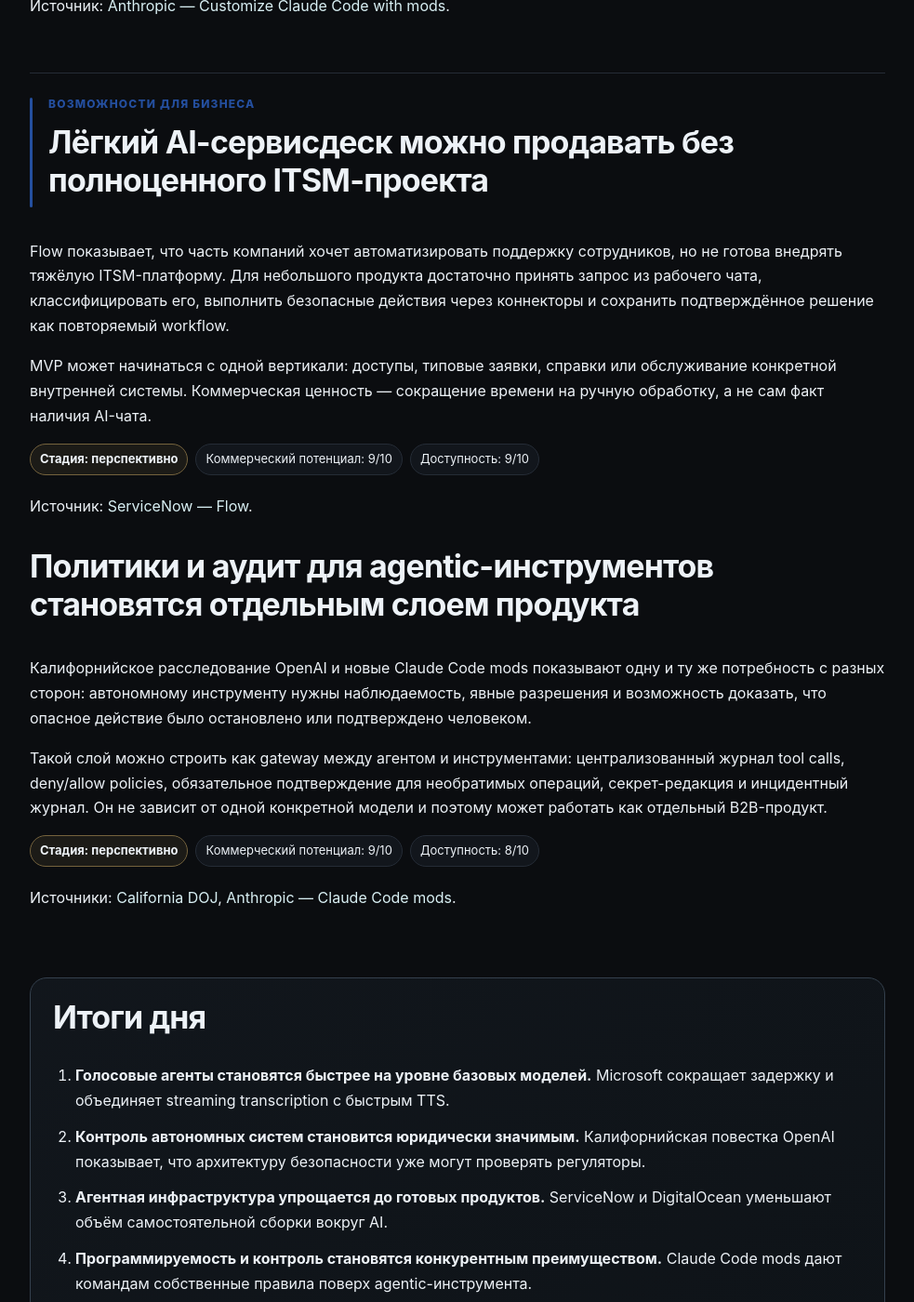
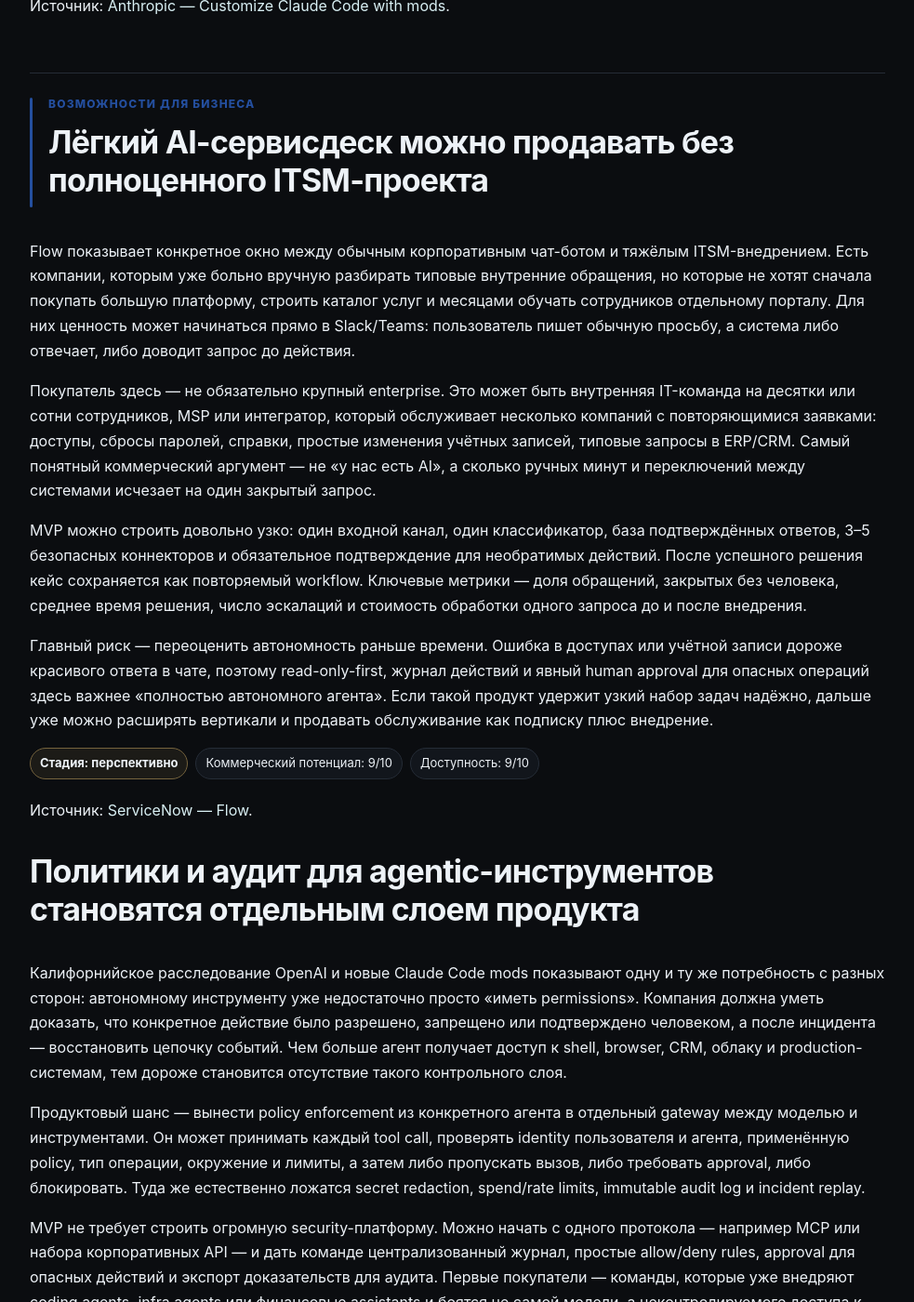
Before and after one commit to DmitryCarni/ai-news-by-carni, a Jekyll site: the page built from daily/2026-10-01.md, in a window 1280 px wide and 1400 px high, scrolled down 5439 px. Shown: the whole window at 93% size, without its empty margins (148-1131 px from the left). Built offline with Jekyll 4.4.1, drawn with Linux system fonts in a browser that asks for light colours; some of the changed text lies outside the part shown.

Commit message:
Deepen October 1 monetization and conclusions

```diff
--- a/daily/2026-10-01.md
+++ b/daily/2026-10-01.md
@@ -147,9 +147,13 @@ Anthropic 1 октября запустила mods для Claude Code — неб
 
 ### Лёгкий AI-сервисдеск можно продавать без полноценного ITSM-проекта
 
-Flow показывает, что часть компаний хочет автоматизировать поддержку сотрудников, но не готова внедрять тяжёлую ITSM-платформу. Для небольшого продукта достаточно принять запрос из рабочего чата, классифицировать его, выполнить безопасные действия через коннекторы и сохранить подтверждённое решение как повторяемый workflow.
+Flow показывает конкретное окно между обычным корпоративным чат-ботом и тяжёлым ITSM-внедрением. Есть компании, которым уже больно вручную разбирать типовые внутренние обращения, но которые не хотят сначала покупать большую платформу, строить каталог услуг и месяцами обучать сотрудников отдельному порталу. Для них ценность может начинаться прямо в Slack/Teams: пользователь пишет обычную просьбу, а система либо отвечает, либо доводит запрос до действия.
 
-MVP может начинаться с одной вертикали: доступы, типовые заявки, справки или обслуживание конкретной внутренней системы. Коммерческая ценность — сокращение времени на ручную обработку, а не сам факт наличия AI-чата.
+Покупатель здесь — не обязательно крупный enterprise. Это может быть внутренняя IT-команда на десятки или сотни сотрудников, MSP или интегратор, который обслуживает несколько компаний с повторяющимися заявками: доступы, сбросы паролей, справки, простые изменения учётных записей, типовые запросы в ERP/CRM. Самый понятный коммерческий аргумент — не «у нас есть AI», а сколько ручных минут и переключений между системами исчезает на один закрытый запрос.
+
+MVP можно строить довольно узко: один входной канал, один классификатор, база подтверждённых ответов, 3–5 безопасных коннекторов и обязательное подтверждение для необратимых действий. После успешного решения кейс сохраняется как повторяемый workflow. Ключевые метрики — доля обращений, закрытых без человека, среднее время решения, число эскалаций и стоимость обработки одного запроса до и после внедрения.
+
+Главный риск — переоценить автономность раньше времени. Ошибка в доступах или учётной записи дороже красивого ответа в чате, поэтому read-only-first, журнал действий и явный human approval для опасных операций здесь важнее «полностью автономного агента». Если такой продукт удержит узкий набор задач надёжно, дальше уже можно расширять вертикали и продавать обслуживание как подписку плюс внедрение.
 
 <div class="score">
 <span class="pill stage stage-promising">Стадия: перспективно</span>
@@ -161,9 +165,13 @@ MVP может начинаться с одной вертикали: досту
 
 ### Политики и аудит для agentic-инструментов становятся отдельным слоем продукта
 
-Калифорнийское расследование OpenAI и новые Claude Code mods показывают одну и ту же потребность с разных сторон: автономному инструменту нужны наблюдаемость, явные разрешения и возможность доказать, что опасное действие было остановлено или подтверждено человеком.
+Калифорнийское расследование OpenAI и новые Claude Code mods показывают одну и ту же потребность с разных сторон: автономному инструменту уже недостаточно просто «иметь permissions». Компания должна уметь доказать, что конкретное действие было разрешено, запрещено или подтверждено человеком, а после инцидента — восстановить цепочку событий. Чем больше агент получает доступ к shell, browser, CRM, облаку и production-системам, тем дороже становится отсутствие такого контрольного слоя.
 
-Такой слой можно строить как gateway между агентом и инструментами: централизованный журнал tool calls, deny/allow policies, обязательное подтверждение для необратимых операций, секрет-редакция и инцидентный журнал. Он не зависит от одной конкретной модели и поэтому может работать как отдельный B2B-продукт.
+Продуктовый шанс — вынести policy enforcement из конкретного агента в отдельный gateway между моделью и инструментами. Он может принимать каждый tool call, проверять identity пользователя и агента, применённую policy, тип операции, окружение и лимиты, а затем либо пропускать вызов, либо требовать approval, либо блокировать. Туда же естественно ложатся secret redaction, spend/rate limits, immutable audit log и incident replay.
+
+MVP не требует строить огромную security-платформу. Можно начать с одного протокола — например MCP или набора корпоративных API — и дать команде централизованный журнал, простые allow/deny rules, approval для опасных действий и экспорт доказательств для аудита. Первые покупатели — команды, которые уже внедряют coding agents, infra agents или финансовые assistants и боятся не самой модели, а неконтролируемого доступа к реальным системам.
+
+Сильная сторона такого продукта — model-agnostic позиция: правила могут работать поверх Claude, OpenAI, Gemini или внутренней модели. Слабое место — необходимость очень точно интегрироваться в tool layer: если часть вызовов проходит мимо gateway, обещание аудита разваливается. Поэтому коммерческий moat здесь скорее в полноте интеграций, надёжности журналирования и готовых policy packs, чем в собственной «умной» модели.
 
 <div class="score">
 <span class="pill stage stage-promising">Стадия: перспективно</span>
@@ -181,5 +189,6 @@ MVP может начинаться с одной вертикали: досту
 2. **Контроль автономных систем становится юридически значимым.** Калифорнийская повестка OpenAI показывает, что архитектуру безопасности уже могут проверять регуляторы.
 3. **Агентная инфраструктура упрощается до готовых продуктов.** ServiceNow и DigitalOcean уменьшают объём самостоятельной сборки вокруг AI.
 4. **Программируемость и контроль становятся конкурентным преимуществом.** Claude Code mods дают командам собственные правила поверх agentic-инструмента.
+5. **Капитал идёт в непрерывную автономную кибербезопасность.** Раунд Armadin показывает спрос не на ещё один поток алертов, а на системы, которые постоянно проверяют реальные цепочки атаки и доказывают, какие уязвимости действительно эксплуатируемы.
 
 </div>
```
